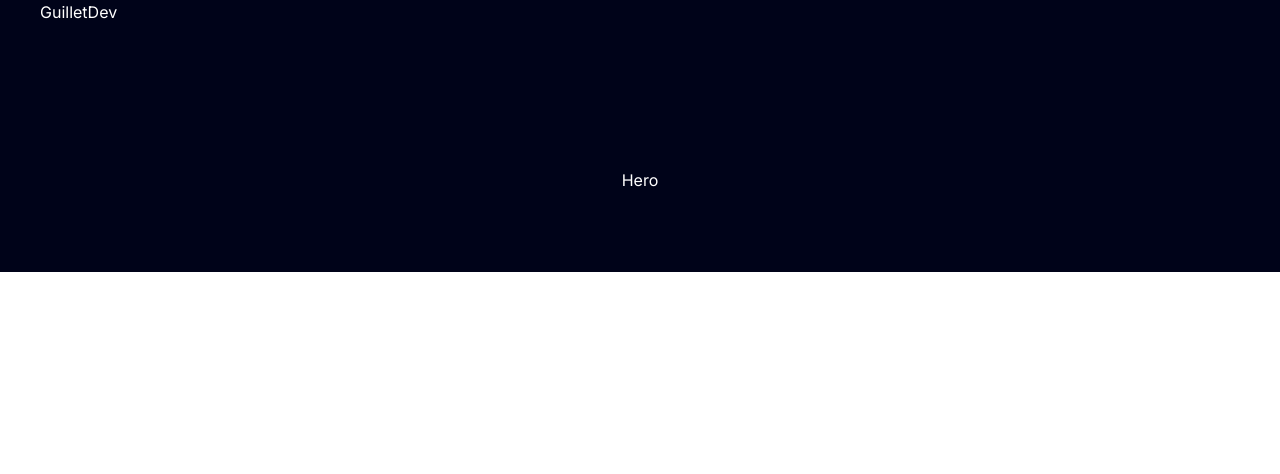
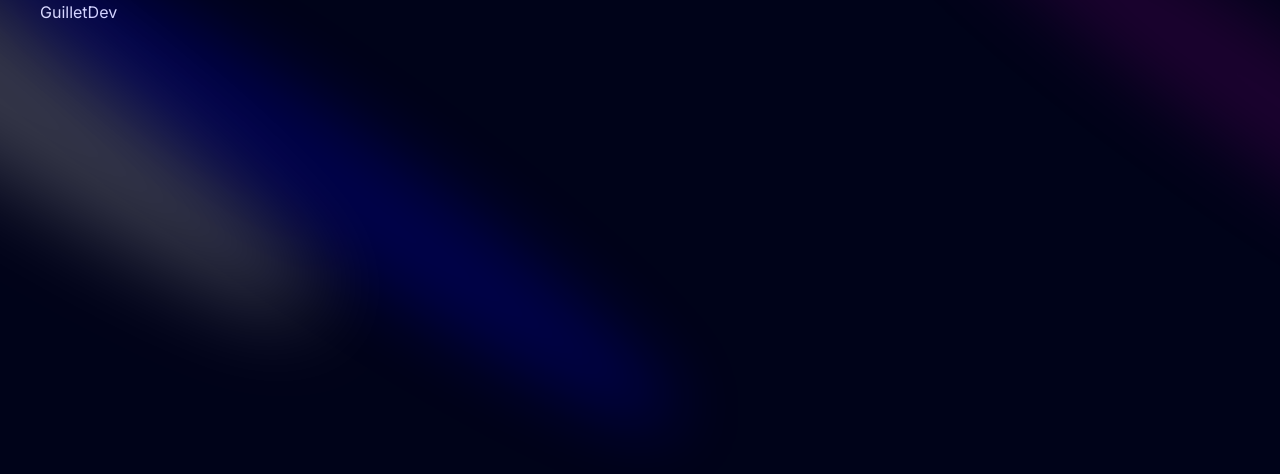
Before and after one commit to guilletDev/portfolioDev, a Next.js app: page / in a window 1280 px wide. Shown: the top 474 px of the page. Built offline with nearby package versions, Linux system fonts and the light colour scheme.

Commit message:
Modifico tailwing.config, global.css, instalao dependencias y un bg para el hero

```diff
--- a/app/globals.css
+++ b/app/globals.css
@@ -1,3 +1,89 @@
 @tailwind base;
 @tailwind components;
 @tailwind utilities;
+
+@layer base {
+  :root {
+    --background: 0 0% 100%;
+    --foreground: 240 10% 3.9%;
+
+    --card: 0 0% 100%;
+    --card-foreground: 240 10% 3.9%;
+
+    --popover: 0 0% 100%;
+    --popover-foreground: 240 10% 3.9%;
+
+    --primary: 240 5.9% 10%;
+    --primary-foreground: 0 0% 98%;
+
+    --secondary: 240 4.8% 95.9%;
+    --secondary-foreground: 240 5.9% 10%;
+
+    --muted: 240 4.8% 95.9%;
+    --muted-foreground: 240 3.8% 46.1%;
+
+    --accent: 240 4.8% 95.9%;
+    --accent-foreground: 240 5.9% 10%;
+
+    --destructive: 0 84.2% 60.2%;
+    --destructive-foreground: 0 0% 98%;
+
+    --border: 240 5.9% 90%;
+    --input: 240 5.9% 90%;
+    --ring: 240 10% 3.9%;
+
+    --radius: 0.5rem;
+  }
+
+  .dark {
+    --background: 240 10% 3.9%;
+    --foreground: 0 0% 98%;
+
+    --card: 240 10% 3.9%;
+    --card-foreground: 0 0% 98%;
+
+    --popover: 240 10% 3.9%;
+    --popover-foreground: 0 0% 98%;
+
+    --primary: 0 0% 98%;
+    --primary-foreground: 240 5.9% 10%;
+
+    --secondary: 240 3.7% 15.9%;
+    --secondary-foreground: 0 0% 98%;
+
+    --muted: 240 3.7% 15.9%;
+    --muted-foreground: 240 5% 64.9%;
+
+    --accent: 240 3.7% 15.9%;
+    --accent-foreground: 0 0% 98%;
+
+    --destructive: 0 62.8% 30.6%;
+    --destructive-foreground: 0 0% 98%;
+
+    --border: 240 3.7% 15.9%;
+    --input: 240 3.7% 15.9%;
+    --ring: 240 4.9% 83.9%;
+  }
+}
+
+@layer base {
+  * {
+    @apply border-border !scroll-smooth;
+  }
+  body {
+    @apply bg-background text-foreground;
+  }
+  button {
+    @apply active:outline-none;
+  }
+}
+
+@layer utilities {
+  .heading {
+    @apply font-bold text-4xl md:text-5xl text-center;
+  }
+
+  .black-gradient {
+    background: linear-gradient(90deg, #161a31 0%, #06091f 100%);
+  }
+}
--- a/components/Hero.tsx
+++ b/components/Hero.tsx
@@ -1,7 +1,28 @@
+import { Spotlight } from "./ui/Spotlight";
+
 const Hero = () => {
   return (
-    <div className=" pb-20 pt-36 text-white">Hero</div>
-  )
-}
+    <div className=" pb-20 pt-36">
+      <div>
+        <Spotlight
+          className="-top-40 -left-10 md:-left-32 md:-top-20 h-screen"
+          fill="white"
+        />
+        <Spotlight
+          className="top-10 left-full h-[80vh] w-[50vw] "
+          fill="purple"
+        />
+        <Spotlight className="top-28 left-80 h-[80vh] w-[50vw]" fill="blue" />
+      </div>
+      <div className="h-screen w-full dark:bg-black-100 bg-white  dark:bg-grid-white/[0.2] bg-grid-black/[0.3] relative flex items-center justify-center">
+        <div className="absolute pointer-events-none inset-0 flex items-center justify-center dark:bg-black-100 bg-white [mask-image:radial-gradient(ellipse_at_center,transparent_20%,black)]" />
 
-export default Hero
+
+
+
+      </div>
+    </div>
+  );
+};
+
+export default Hero;
--- /dev/null
+++ b/components/ui/Spotlight.tsx
@@ -0,0 +1,56 @@
+import React from "react";
+import { cn } from "@/utils/cn";
+
+type SpotlightProps = {
+  className?: string;
+  fill?: string;
+};
+
+export const Spotlight = ({ className, fill }: SpotlightProps) => {
+  return (
+    <svg
+      className={cn(
+        "animate-spotlight pointer-events-none absolute z-[1]  h-[169%] w-[138%] lg:w-[84%] opacity-0",
+        className
+      )}
+      xmlns="http://www.w3.org/2000/svg"
+      viewBox="0 0 3787 2842"
+      fill="none"
+    >
+      <g filter="url(#filter)">
+        <ellipse
+          cx="1924.71"
+          cy="273.501"
+          rx="1924.71"
+          ry="273.501"
+          transform="matrix(-0.822377 -0.568943 -0.568943 0.822377 3631.88 2291.09)"
+          fill={fill || "white"}
+          fillOpacity="0.21"
+        ></ellipse>
+      </g>
+      <defs>
+        <filter
+          id="filter"
+          x="0.860352"
+          y="0.838989"
+          width="3785.16"
+          height="2840.26"
+          filterUnits="userSpaceOnUse"
+          colorInterpolationFilters="sRGB"
+        >
+          <feFlood floodOpacity="0" result="BackgroundImageFix"></feFlood>
+          <feBlend
+            mode="normal"
+            in="SourceGraphic"
+            in2="BackgroundImageFix"
+            result="shape"
+          ></feBlend>
+          <feGaussianBlur
+            stdDeviation="151"
+            result="effect1_foregroundBlur_1065_8"
+          ></feGaussianBlur>
+        </filter>
+      </defs>
+    </svg>
+  );
+};
--- a/tailwind.config.ts
+++ b/tailwind.config.ts
@@ -1,21 +1,204 @@
 import type { Config } from "tailwindcss";
 
-const config: Config = {
+const svgToDataUri = require("mini-svg-data-uri");
+
+const colors = require("tailwindcss/colors");
+const {
+  default: flattenColorPalette,
+} = require("tailwindcss/lib/util/flattenColorPalette");
+
+const config = {
+  darkMode: ["class"],
   content: [
-    "./pages/**/*.{js,ts,jsx,tsx,mdx}",
-    "./components/**/*.{js,ts,jsx,tsx,mdx}",
-    "./app/**/*.{js,ts,jsx,tsx,mdx}",
+    "./pages/**/*.{ts,tsx}",
+    "./components/**/*.{ts,tsx}",
+    "./app/**/*.{ts,tsx}",
+    "./src/**/*.{ts,tsx}",
+    "./data/**/*.{ts,tsx}",
   ],
+  prefix: "",
   theme: {
+    container: {
+      center: true,
+      padding: "2rem",
+      screens: {
+        "2xl": "1400px",
+      },
+    },
     extend: {
       colors: {
         black: {
-          DEFAULT: '#000',
-          100: '#000319'
-        }
-      }
+          DEFAULT: "#000",
+          100: "#000319",
+          200: "rgba(17, 25, 40, 0.75)",
+          300: "rgba(255, 255, 255, 0.125)",
+        },
+        white: {
+          DEFAULT: "#FFF",
+          100: "#BEC1DD",
+          200: "#C1C2D3",
+        },
+        blue: {
+          "100": "#E4ECFF",
+        },
+        purple: "#CBACF9",
+        border: "hsl(var(--border))",
+        input: "hsl(var(--input))",
+        ring: "hsl(var(--ring))",
+        background: "hsl(var(--background))",
+        foreground: "hsl(var(--foreground))",
+        primary: {
+          DEFAULT: "hsl(var(--primary))",
+          foreground: "hsl(var(--primary-foreground))",
+        },
+        secondary: {
+          DEFAULT: "hsl(var(--secondary))",
+          foreground: "hsl(var(--secondary-foreground))",
+        },
+        destructive: {
+          DEFAULT: "hsl(var(--destructive))",
+          foreground: "hsl(var(--destructive-foreground))",
+        },
+        muted: {
+          DEFAULT: "hsl(var(--muted))",
+          foreground: "hsl(var(--muted-foreground))",
+        },
+        accent: {
+          DEFAULT: "hsl(var(--accent))",
+          foreground: "hsl(var(--accent-foreground))",
+        },
+        popover: {
+          DEFAULT: "hsl(var(--popover))",
+          foreground: "hsl(var(--popover-foreground))",
+        },
+        card: {
+          DEFAULT: "hsl(var(--card))",
+          foreground: "hsl(var(--card-foreground))",
+        },
+      },
+      borderRadius: {
+        lg: "var(--radius)",
+        md: "calc(var(--radius) - 2px)",
+        sm: "calc(var(--radius) - 4px)",
+      },
+      keyframes: {
+        "accordion-down": {
+          from: { height: "0" },
+          to: { height: "var(--radix-accordion-content-height)" },
+        },
+        "accordion-up": {
+          from: { height: "var(--radix-accordion-content-height)" },
+          to: { height: "0" },
+        },
+        spotlight: {
+          "0%": {
+            opacity: "0",
+            transform: "translate(-72%, -62%) scale(0.5)",
+          },
+          "100%": {
+            opacity: "1",
+            transform: "translate(-50%,-40%) scale(1)",
+          },
+        },
+        shimmer: {
+          from: {
+            backgroundPosition: "0 0",
+          },
+          to: {
+            backgroundPosition: "-200% 0",
+          },
+        },
+        moveHorizontal: {
+          "0%": {
+            transform: "translateX(-50%) translateY(-10%)",
+          },
+          "50%": {
+            transform: "translateX(50%) translateY(10%)",
+          },
+          "100%": {
+            transform: "translateX(-50%) translateY(-10%)",
+          },
+        },
+        moveInCircle: {
+          "0%": {
+            transform: "rotate(0deg)",
+          },
+          "50%": {
+            transform: "rotate(180deg)",
+          },
+          "100%": {
+            transform: "rotate(360deg)",
+          },
+        },
+        moveVertical: {
+          "0%": {
+            transform: "translateY(-50%)",
+          },
+          "50%": {
+            transform: "translateY(50%)",
+          },
+          "100%": {
+            transform: "translateY(-50%)",
+          },
+        },
+        scroll: {
+          to: {
+            transform: "translate(calc(-50% - 0.5rem))",
+          },
+        },
+      },
+      animation: {
+        "accordion-down": "accordion-down 0.2s ease-out",
+        "accordion-up": "accordion-up 0.2s ease-out",
+        spotlight: "spotlight 2s ease .75s 1 forwards",
+        shimmer: "shimmer 2s linear infinite",
+        first: "moveVertical 30s ease infinite",
+        second: "moveInCircle 20s reverse infinite",
+        third: "moveInCircle 40s linear infinite",
+        fourth: "moveHorizontal 40s ease infinite",
+        fifth: "moveInCircle 20s ease infinite",
+        scroll:
+          "scroll var(--animation-duration, 40s) var(--animation-direction, forwards) linear infinite",
+      },
     },
   },
-  plugins: [],
-};
+  plugins: [
+    require("tailwindcss-animate"),
+    addVariablesForColors,
+    function ({ matchUtilities, theme }: any) {
+      matchUtilities(
+        {
+          "bg-grid": (value: any) => ({
+            backgroundImage: `url("${svgToDataUri(
+              `<svg xmlns="http://www.w3.org/2000/svg" viewBox="0 0 32 32" width="100" height="100" fill="none" stroke="${value}"><path d="M0 .5H31.5V32"/></svg>`
+            )}")`,
+          }),
+          "bg-grid-small": (value: any) => ({
+            backgroundImage: `url("${svgToDataUri(
+              `<svg xmlns="http://www.w3.org/2000/svg" viewBox="0 0 32 32" width="8" height="8" fill="none" stroke="${value}"><path d="M0 .5H31.5V32"/></svg>`
+            )}")`,
+          }),
+          "bg-dot": (value: any) => ({
+            backgroundImage: `url("${svgToDataUri(
+              `<svg xmlns="http://www.w3.org/2000/svg" viewBox="0 0 32 32" width="16" height="16" fill="none"><circle fill="${value}" id="pattern-circle" cx="10" cy="10" r="1.6257413380501518"></circle></svg>`
+            )}")`,
+          }),
+        },
+        { values: flattenColorPalette(theme("backgroundColor")), type: "color" }
+      );
+    },
+  ],
+} satisfies Config;
+
+function addVariablesForColors({ addBase, theme }: any) {
+  let allColors = flattenColorPalette(theme("colors"));
+  let newVars = Object.fromEntries(
+    Object.entries(allColors).map(([key, val]) => [`--${key}`, val])
+  );
+
+  addBase({
+    ":root": newVars,
+  });
+}
+
 export default config;
--- /dev/null
+++ b/utils/cn.ts
@@ -0,0 +1,6 @@
+import { ClassValue, clsx } from "clsx";
+import { twMerge } from "tailwind-merge";
+
+export function cn(...inputs: ClassValue[]) {
+  return twMerge(clsx(inputs));
+}
```
Also changed, not shown: package.json (+9 -4 lines), 2 other files (tests, documents, lock files or other folders).
